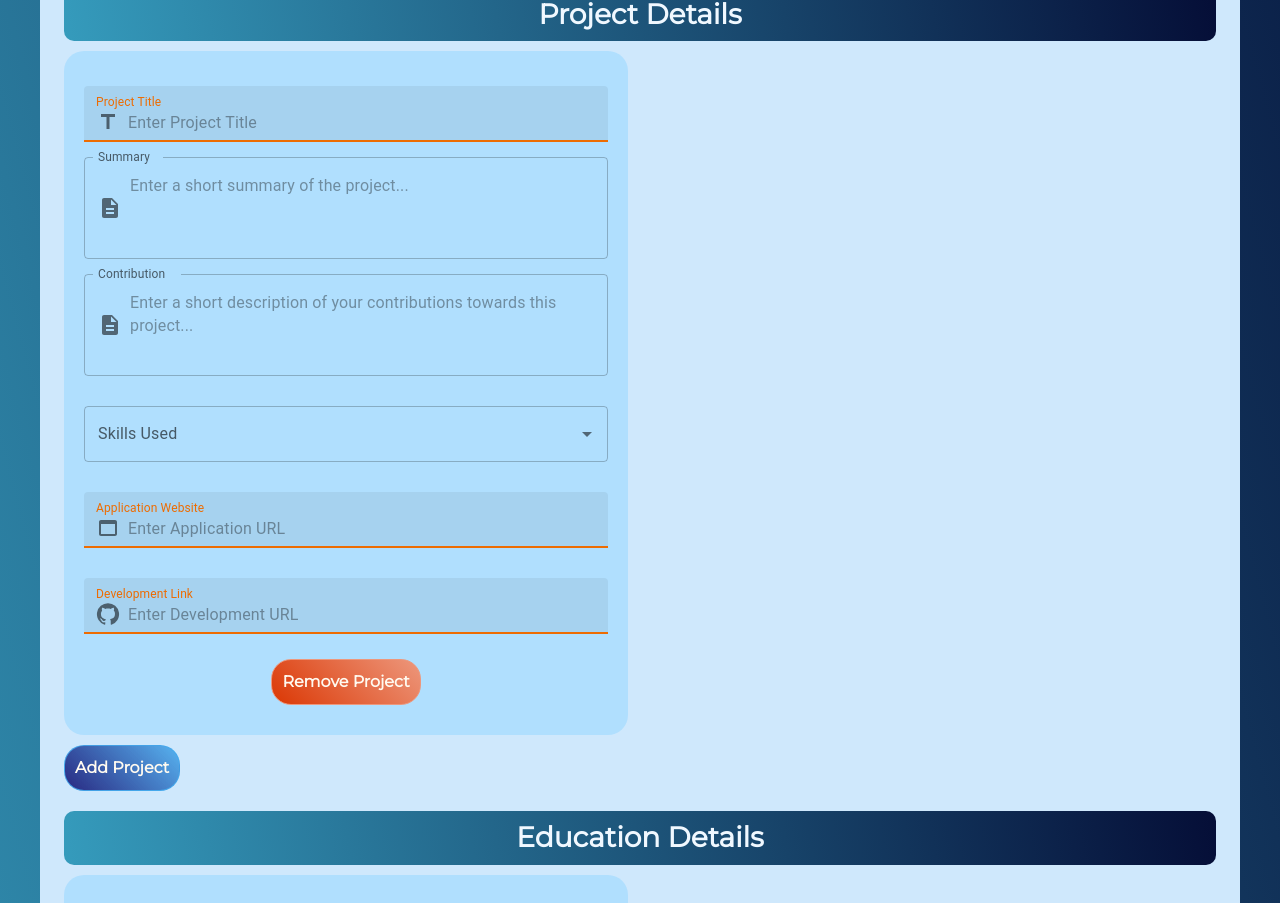
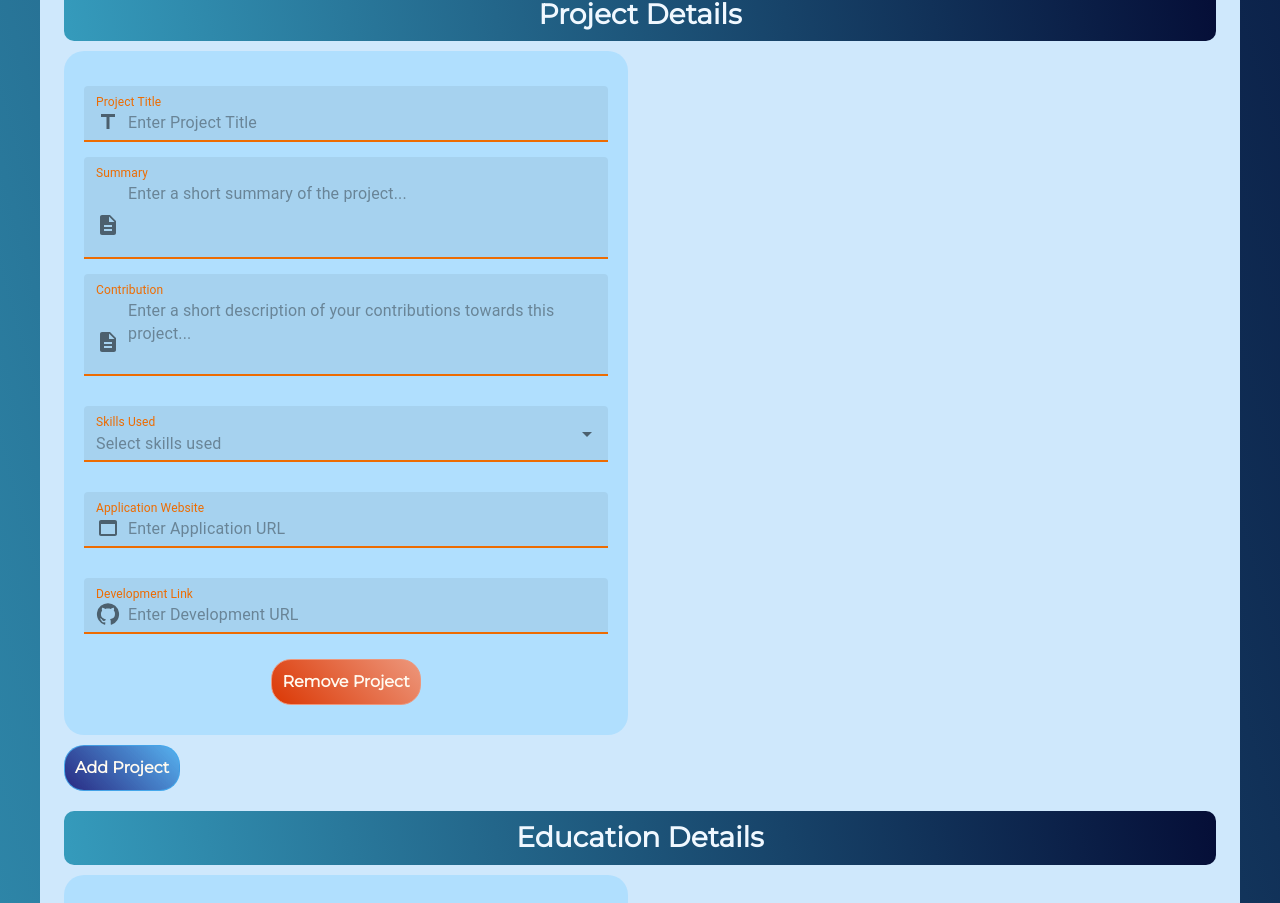
Before and after one commit to maijako/CV-generator, a React (Create React App) app: page /buildCV in a window 1280 px wide. Shown: the part 1162-2065 px from the top of the page. Built offline with nearby package versions, Linux system fonts and the light colour scheme; no server answers; a web font is replaced by a local one; what @react-pdf/renderer would draw is missing.

Commit message:
added input fields to the project section of the form

```diff
--- a/src/components/cvcomponents/ProjectsSection.js
+++ b/src/components/cvcomponents/ProjectsSection.js
@@ -127,6 +127,9 @@ function ProjectsSection() {
                                         ),
                                     }}
                                     placeholder="Enter a short summary of the project..."
+                                    variant="filled"
+                                    color="warning"
+                                    focused
                                     multiline
                                     minRows={3}
                                     maxRows={8}
@@ -147,6 +150,9 @@ function ProjectsSection() {
                                         ),
                                     }}
                                     placeholder="Enter a short description of your contributions towards this project..."
+                                    variant="filled"
+                                    color="warning"
+                                    focused
                                     multiline
                                     minRows={3}
                                     maxRows={8}
@@ -167,6 +173,9 @@ function ProjectsSection() {
                                                     {...params}
                                                     label="Skills Used"
                                                     placeholder="Select skills used"
+                                                    variant="filled"
+                                                    color="warning"
+                                                    focused
                                                     name="skillsUsed"
                                                 />
                                             )}
@@ -186,7 +195,6 @@ function ProjectsSection() {
                                     }}
                                     placeholder="Enter Application URL"
                                     variant="filled"
-                                    color="warning"
                                     color="warning"
                                     focused
                                     sx={{margin: "15px 0", width: "100%"}}
```
